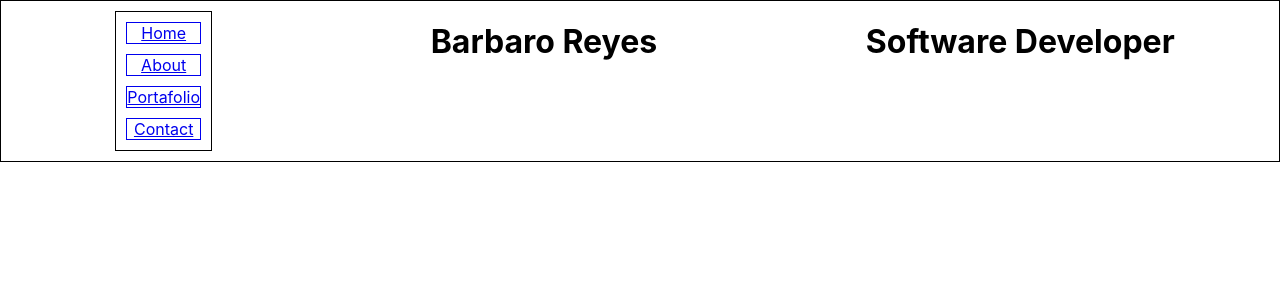
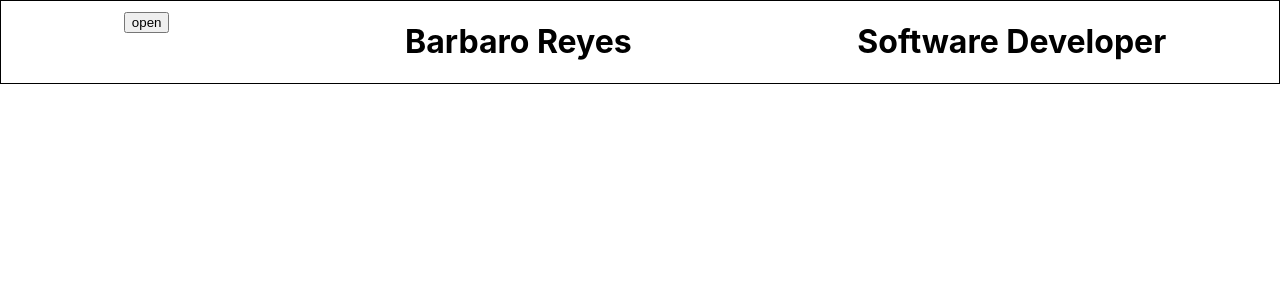
Before and after one commit to barbaroreyes/react-porta-flex, a React (Create React App) app: page / in a window 1280 px wide. Shown: the top 300 px of the page. Built offline with nearby package versions, Linux system fonts and the light colour scheme.

Commit message:
added-modal-nav

```diff
--- a/package.json
+++ b/package.json
@@ -8,6 +8,7 @@
     "@testing-library/user-event": "^12.1.10",
     "react": "^17.0.2",
     "react-dom": "^17.0.2",
+    "react-modal": "^3.14.3",
     "react-router-dom": "^5.2.0",
     "react-scripts": "4.0.3",
     "web-vitals": "^1.0.1"
--- a/src/App.css
+++ b/src/App.css
@@ -17,7 +17,7 @@
  align-items: center;
 }
 .Nav{
-  border: 1px solid;
+
   margin: 10px;
 }
 @media (min-width: 768px){
@@ -31,13 +31,13 @@
     padding: 20px;
   }
   .Nav{
-    border:1px solid;
+
     justify-content:center;
     flex-direction:column;
     align-items:center;
   }
   .Nav a{
-    border:1px solid;
+
     display: flex;
     justify-content:center;
     margin: 10px;
--- a/src/components/Navigation.js
+++ b/src/components/Navigation.js
@@ -1,13 +1,19 @@
-import React from 'react'
+import React , {useState} from 'react'
 import { Link } from 'react-router-dom'
-
+import Modal from 'react-modal'
 const Navigation = () => {
+    const [modalOpen,setModalOpen] = useState(false)
   return (
     <div className = 'Nav'>
-     <Link to ='/'>Home</Link>
+        <button onClick ={()=> setModalOpen(true)}>open</button>
+        <Modal isOpen={modalOpen}>
+        <Link to ='/'>Home</Link>
      <Link to ='/'>About</Link>
      <Link to ='/'>Portafolio</Link>
      <Link to ='/'>Contact</Link>
+     <button onClick ={()=> setModalOpen(false)}>Close</button>
+        </Modal>
+
     </div>
   )
 }
```
Also changed, not shown: 2 other files (tests, documents, lock files or other folders).
